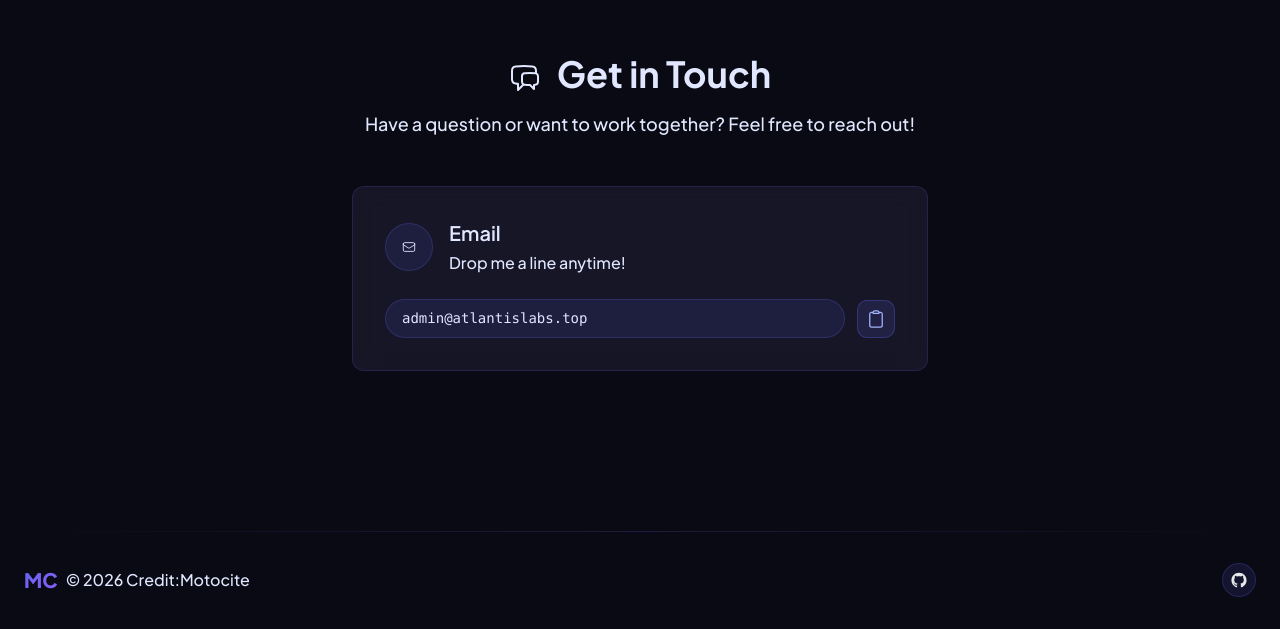
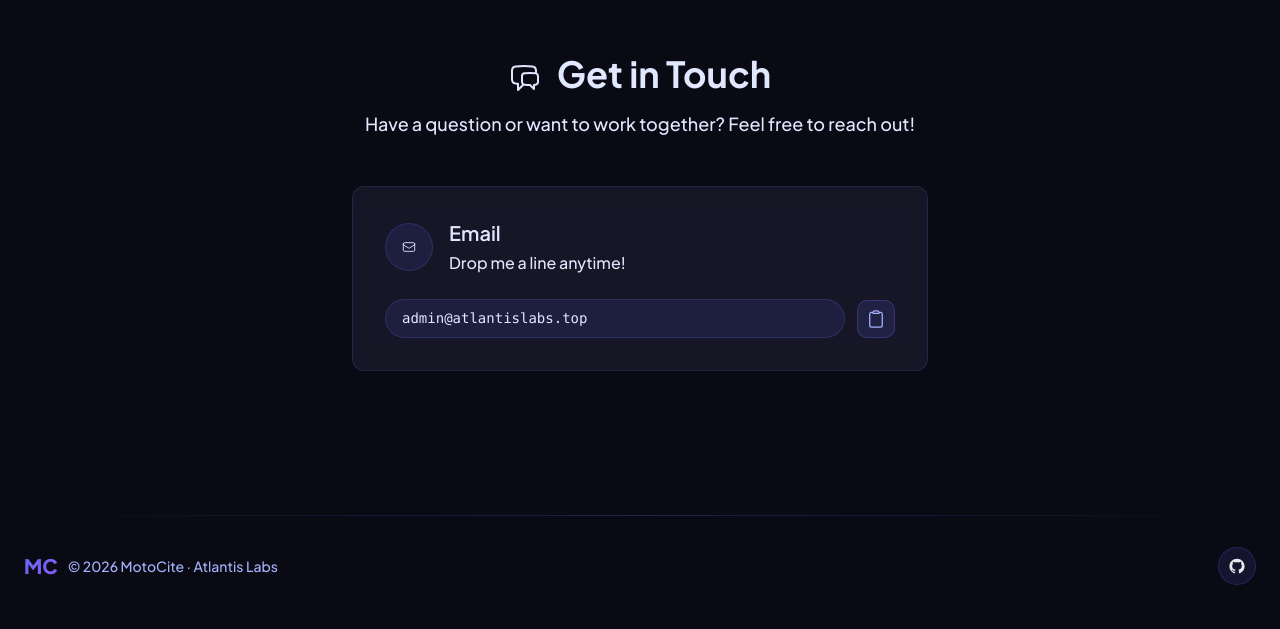
Before and after one commit to CMG-Official/Main-Website, a React (Vite) app: page / in a window 1280 px wide. Shown: the part 1639-2268 px from the top of the page. Built offline with nearby package versions, Linux system fonts and the light colour scheme; the HTML template or start-up script is replaced by a standard one.

Commit message:
Update Footer.tsx

```diff
--- a/src/components/layout/Footer.tsx
+++ b/src/components/layout/Footer.tsx
@@ -8,30 +8,32 @@ const Footer: React.FC = () => {
     const { theme } = useTheme();
 
     return (
-        <footer className="relative mt-20">
+        <footer className="relative mt-16">
             <div className="absolute top-0 left-0 right-0">
-                <div className="h-px bg-gradient-to-r from-transparent via-primary/20 to-transparent" />
+                <div className="h-px bg-gradient-to-r from-transparent via-primary/25 to-transparent" />
             </div>
 
             <div className="container mx-auto px-6 py-8">
                 <div className="flex flex-col md:flex-row items-center justify-between gap-4">
                     <motion.div
-                        initial={{ opacity: 0, y: 20 }}
+                        initial={{ opacity: 0, y: 16 }}
                         whileInView={{ opacity: 1, y: 0 }}
                         viewport={{ once: true }}
-                        className="flex items-center gap-2"
+                        className="flex items-center gap-2.5"
                     >
-                        <a href="#home" className="text-xl font-bold text-gradient">
+                        <a href="#home" className="text-xl font-extrabold text-gradient">
                             MC
                         </a>
-                        <span className="text-text-secondary">© {currentYear} Credit:Motocite</span>
+                        <span className="text-text-secondary-light dark:text-text-secondary-dark text-sm">
+                            © {currentYear} MotoCite · Atlantis Labs
+                        </span>
                     </motion.div>
 
                     <motion.div
-                        initial={{ opacity: 0, y: 20 }}
+                        initial={{ opacity: 0, y: 16 }}
                         whileInView={{ opacity: 1, y: 0 }}
                         viewport={{ once: true }}
-                        className="flex items-center gap-4"
+                        className="flex items-center gap-3"
                     >
                         {socialLinks.map((link: SocialLink) => (
                             <motion.a
@@ -39,9 +41,10 @@ const Footer: React.FC = () => {
                                 href={link.url}
                                 target="_blank"
                                 rel="noopener noreferrer"
-                                className="glass-pill p-2 hover:bg-primary/10 transition-colors"
-                                whileHover={{ scale: 1.05 }}
-                                whileTap={{ scale: 0.95 }}
+                                className="glass-pill p-2.5 hover:bg-primary/12 transition-colors"
+                                whileHover={{ scale: 1.08 }}
+                                whileTap={{ scale: 0.94 }}
+                                title={link.name}
                             >
                                 <img
                                     src={link.icon}
```
